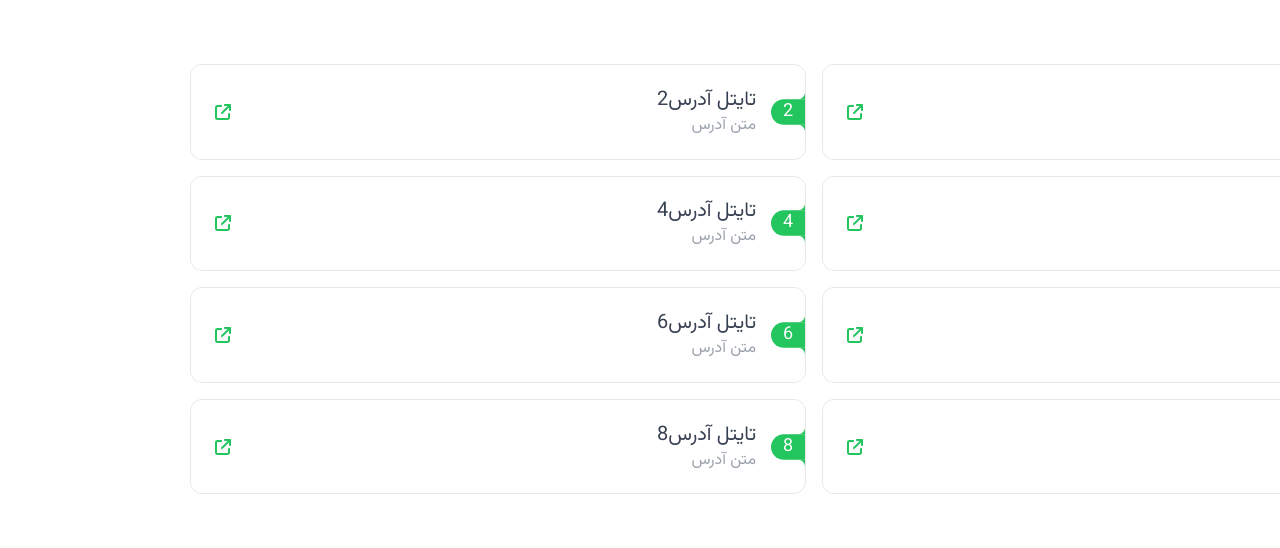
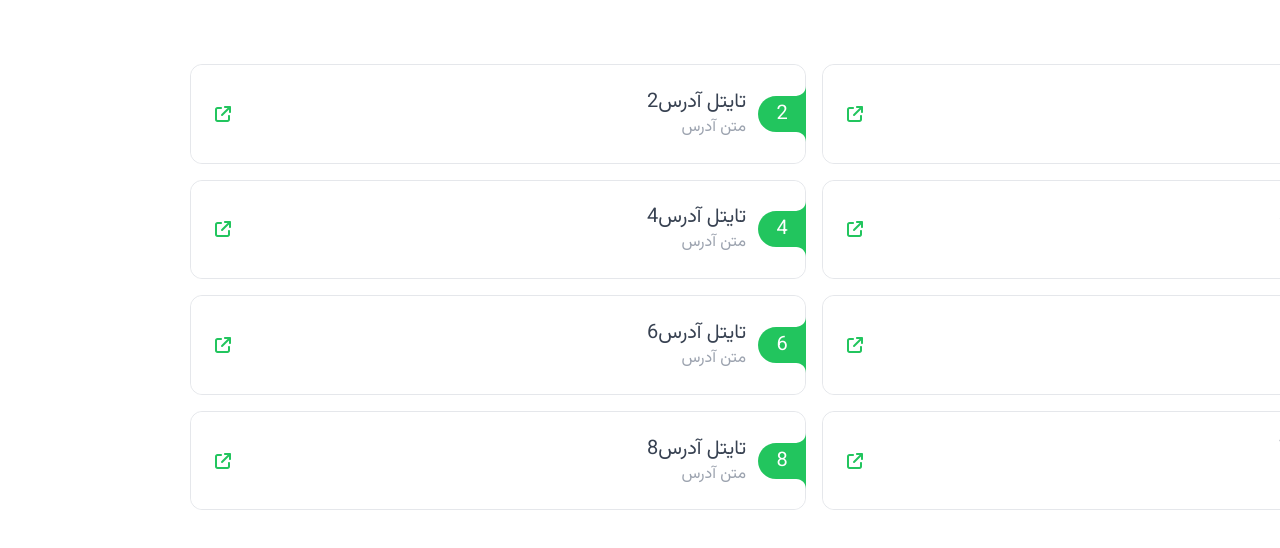
Before and after one commit to LilArash/Recycle, a React (Create React App) app: page /addresses in a window 1280 px wide. Shown: the top 548 px of the page. Built offline with nearby package versions, Linux system fonts and the light colour scheme.

Commit message:
Address card minor css changes

```diff
--- a/src/components/AddressCard.jsx
+++ b/src/components/AddressCard.jsx
@@ -24,7 +24,7 @@ export function AddressCard({ title, address, number, lng, lat }) {
                                             backgroundSize: "contain",
 
                                         }}
-                                        className="h-10 w-14 flex items-center justify-center relative text-white text-lg right-[-11px]"
+                                        className="size-[3.5rem] flex items-center justify-center relative text-white text-xl right-[-5px]"
                                     >
                                         {number}
                                     </div>
@@ -32,7 +32,7 @@ export function AddressCard({ title, address, number, lng, lat }) {
 
                             </div>
 
-                            <div className="relative right-[-15px]">
+                            <div className="relative right-[-5px]">
                                 <h2 className="text-gray-700 text-xl">{title}</h2>
                                 <p className="text-gray-400">{address}</p>
                             </div>
```
